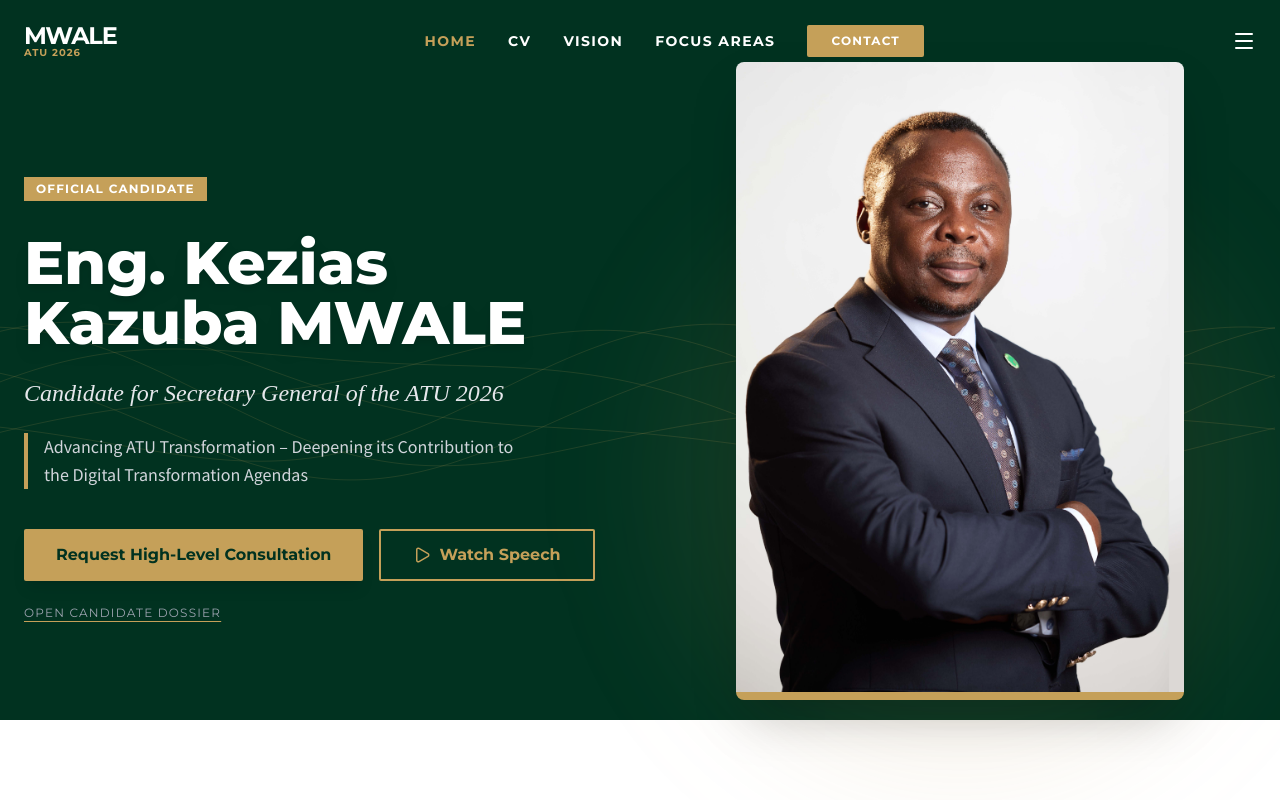
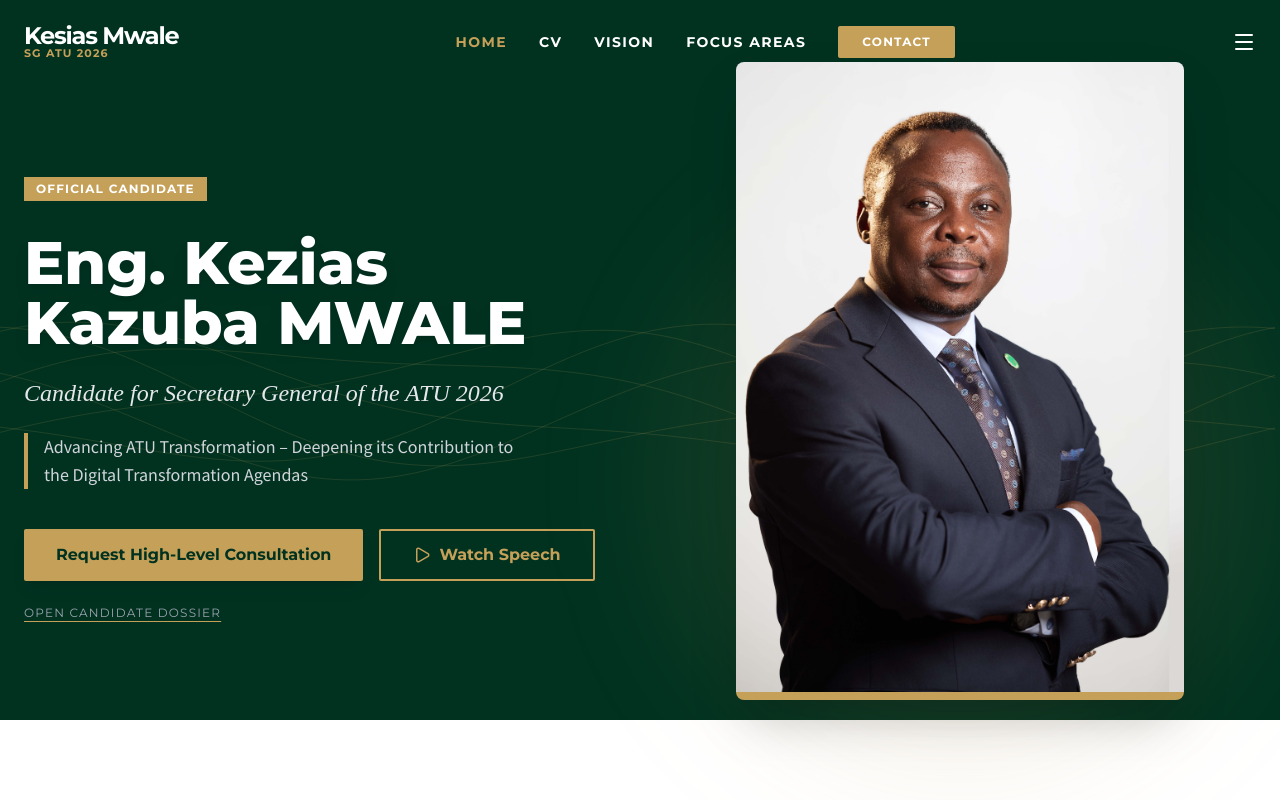
Before and after one commit to lexapecra-jpg/campaign-site, a React (Vite) app: page / in a window 1280 px wide. Shown: the top 800 px of the page. Built offline with nearby package versions, Linux system fonts and the light colour scheme; a web font is replaced by a local one.

Commit message:
Update header name to Kesias Mwale ATU 2026

```diff
--- a/src/App.jsx
+++ b/src/App.jsx
@@ -1234,8 +1234,8 @@ export default function App() {
             className="font-bold text-2xl tracking-tighter text-[#013220] cursor-pointer flex flex-col leading-none"
             onClick={() => setPage('home')}
           >
-            <span className={scrolled ? "" : "text-white"}>MWALE</span>
-            <span className="text-[10px] tracking-widest text-[#C5A059] uppercase">ATU 2026</span>
+            <span className={scrolled ? "" : "text-white"}>Kesias Mwale</span>
+            <span className="text-[11px] tracking-widest text-[#C5A059] uppercase">SG ATU 2026</span>
           </div>
 
           {/* Desktop Nav */}
```
